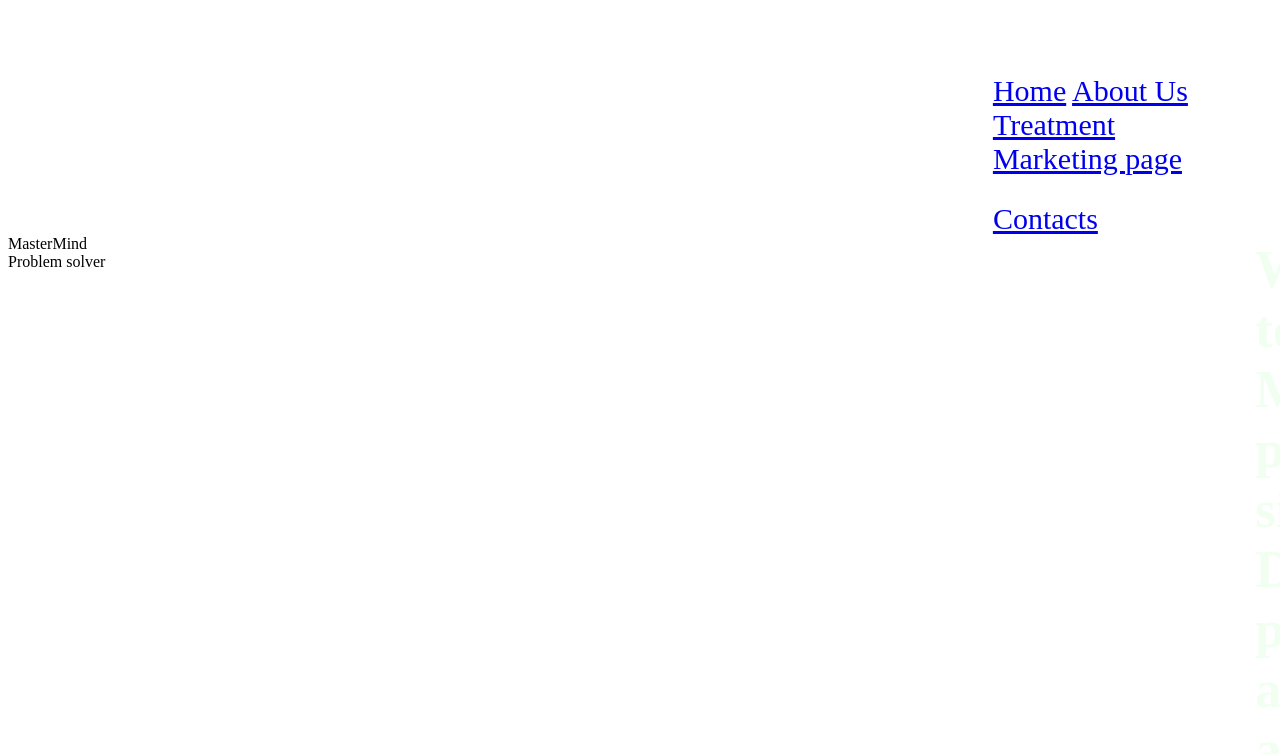
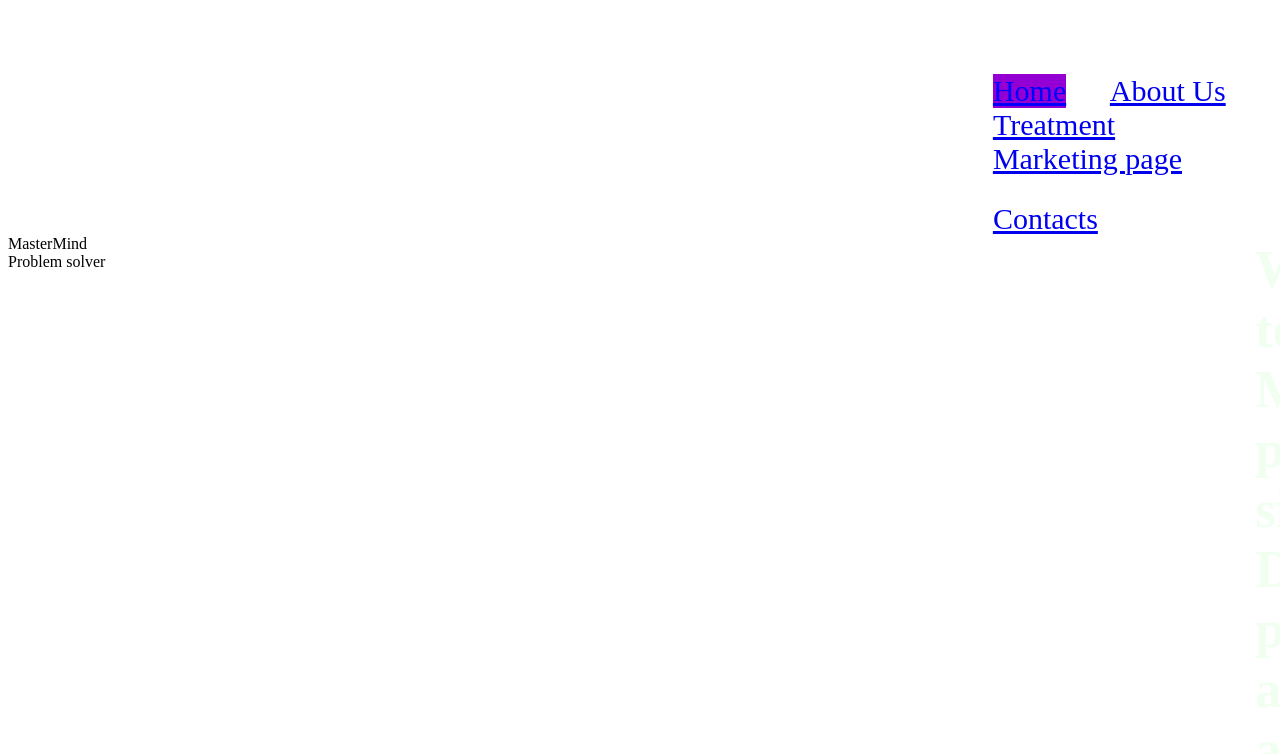
Before and after one commit to kiplangat15000/MasterMind-poultry-project, a plain HTML site: page index-h.html in a window 1280 px wide. In both pictures the pointer is over the link "Home". Shown: the top 754 px of the page. Drawn offline with Linux system fonts and the light colour scheme.

Commit message:
Adding links hover

```diff
--- a/index.css
+++ b/index.css
@@ -139,3 +139,18 @@ ul>li {
     display: inline-flex;
     text-align: justify;
 }
+
+#bar>ul>li {
+    margin-right: 1cm;
+}
+
+#bar a:hover {
+    background-color: darkviolet;
+    color: blue;
+    transition: 5sec;
+}
+
+#homep a:hover {
+    background-color: rgb(150, 150, 150);
+    color: black;
+}
```
